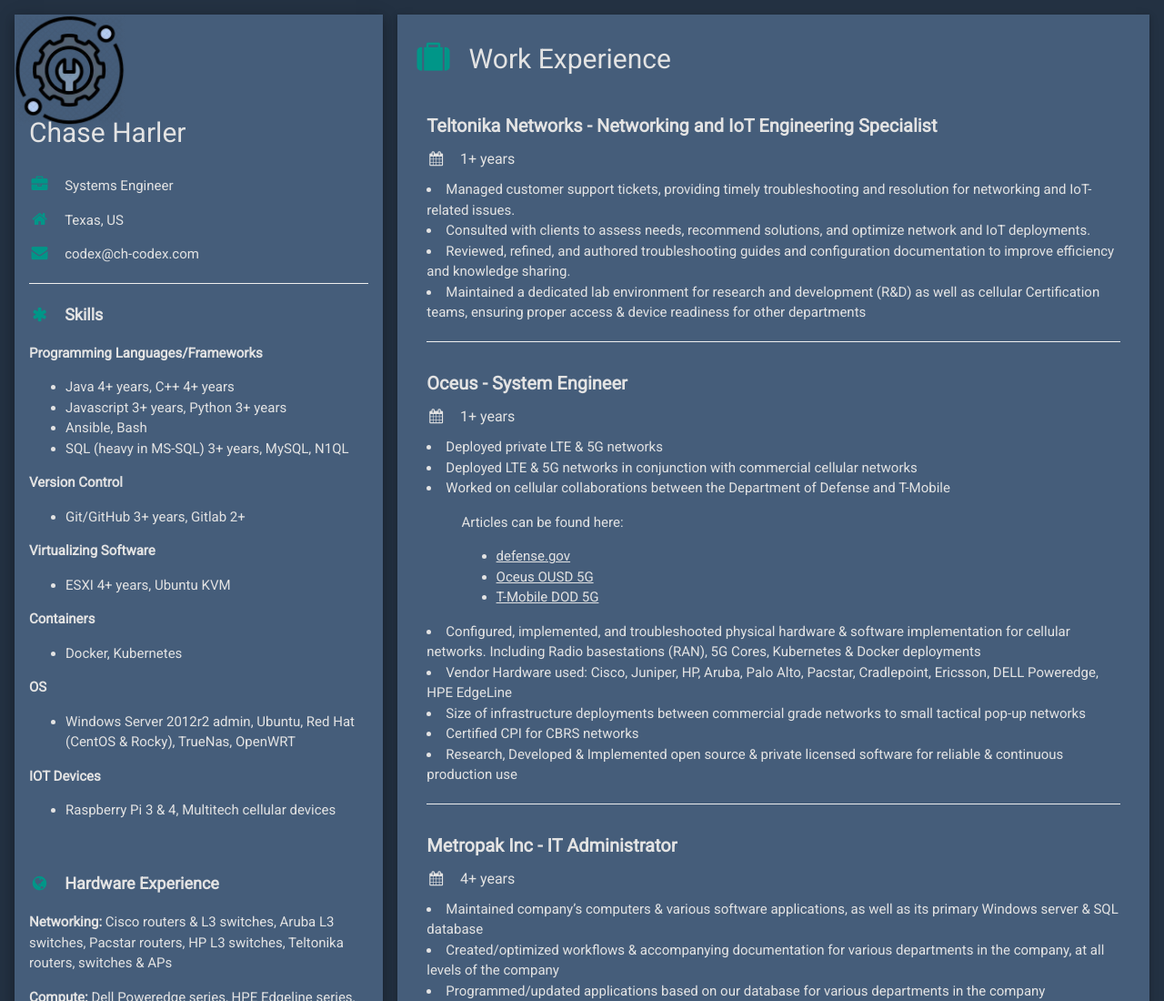
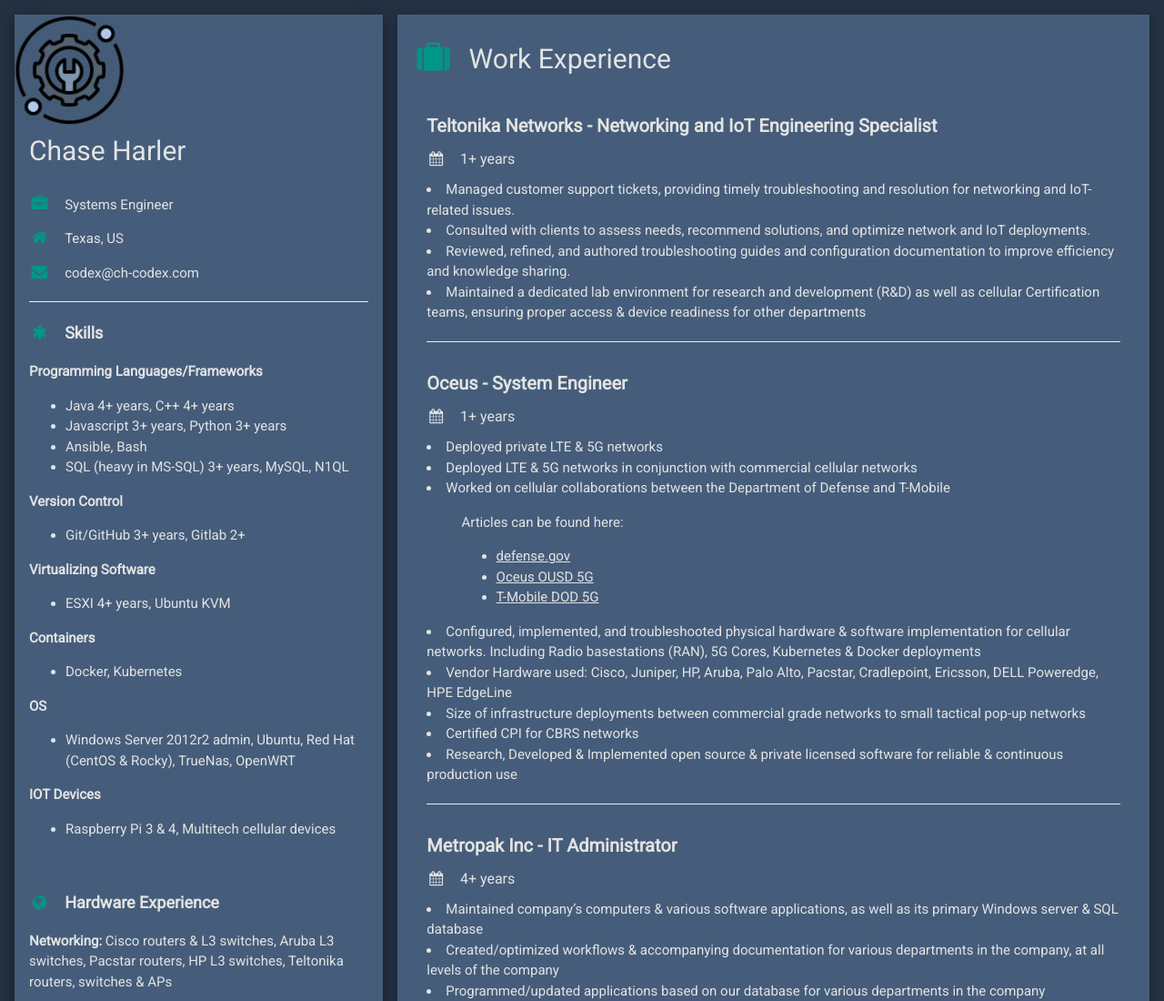
Before and after one commit to Chaseh-code/codex-website, a plain HTML site: page src/index.html in a window 1280 px wide. Shown: the top 1100 px of the page at 91% size. Drawn offline with Linux system fonts and the light colour scheme.

Commit message:
spacing of name & logo

```diff
--- a/src/index.html
+++ b/src/index.html
@@ -25,7 +25,7 @@ html,body,h1,h2,h3,h4,h5,h6 {font-family: "Roboto", sans-serif}
 
       <div class="w3-codex w3-text-codex w3-card-4">
         <div class="w3-display-container">
-          <img src="./engineering_icon.webp" style="width:30%;height:80%;padding-bottom:10%;" alt="Avatar">
+          <img src="./engineering_icon.webp" style="width:30%;height:80%;padding-bottom:15%;" alt="Avatar">
           <div class="w3-display-bottomleft w3-container w3-text-codex">
             <h2 sytle="">Chase Harler</h2>
           </div>
```
